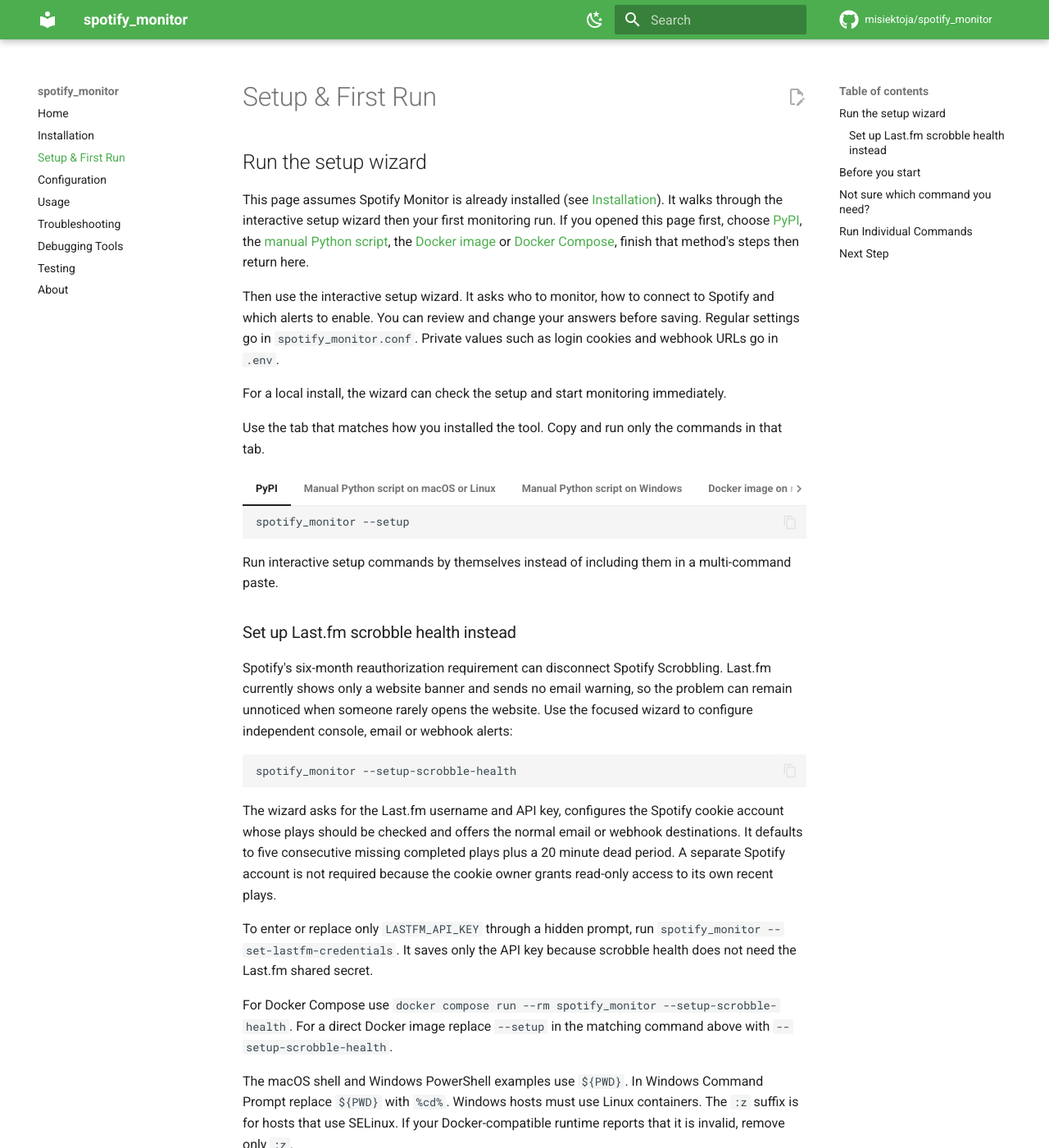
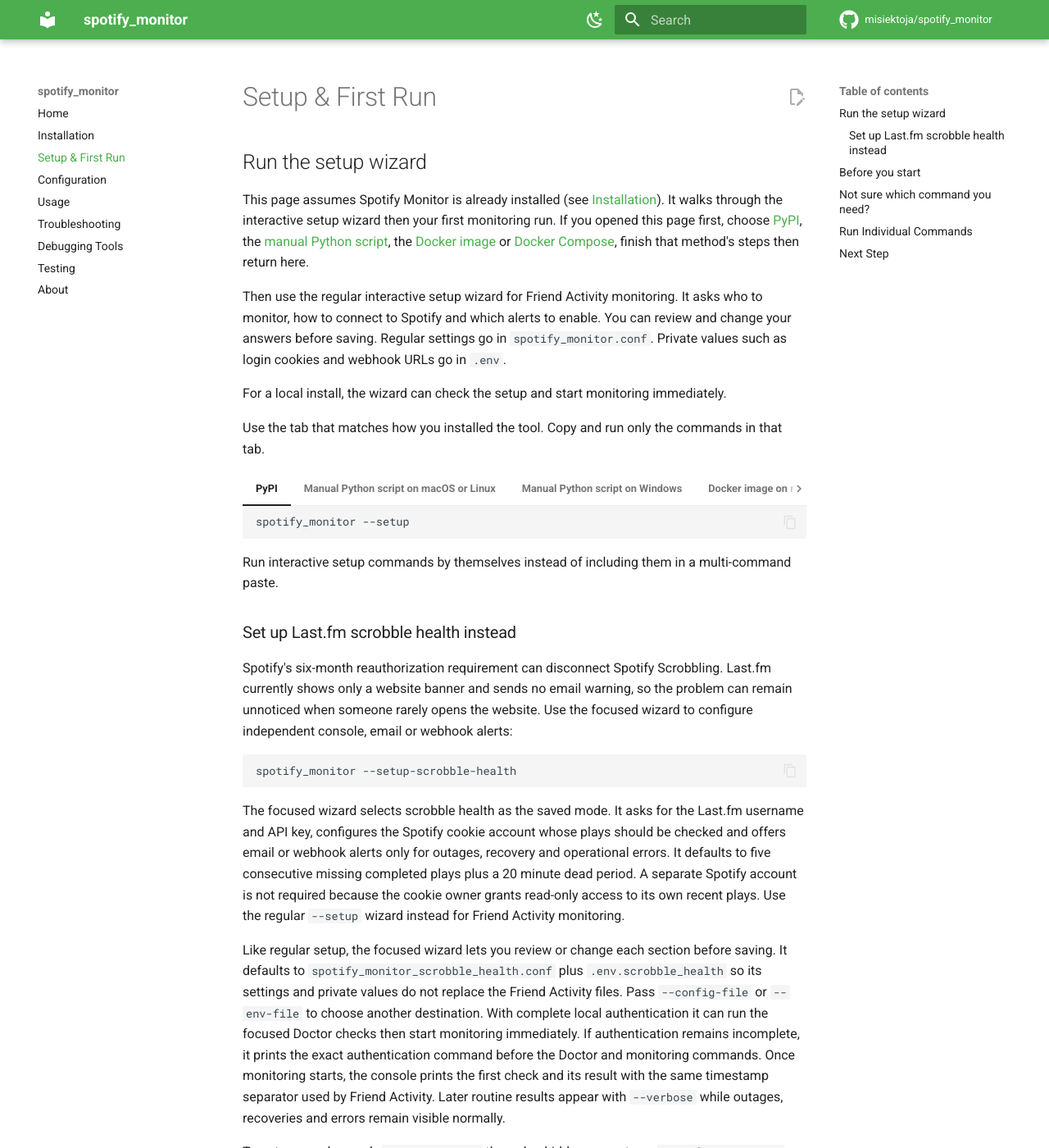
Before and after one commit to misiektoja/spotify_monitor, an MkDocs documentation site: the page built from docs/setup-and-first-run.md, in a window 1280 px wide and 1400 px high. Shown: the whole window at 82% size. Built offline with MkDocs 1.6.1 and Material for MkDocs 9.7.7, drawn with Linux system fonts in a browser that asks for light colours; comment, search, counter and statistics services are not loaded; some of the changed text lies outside the part shown.

Commit message:
docs(setup): document scrobble health setup

````diff
--- a/docs/setup-and-first-run.md
+++ b/docs/setup-and-first-run.md
@@ -5,7 +5,7 @@
 
 This page assumes Spotify Monitor is already installed (see [Installation](installation.md)). It walks through the interactive setup wizard then your first monitoring run. If you opened this page first, choose [PyPI](installation.md#install-from-pypi), the [manual Python script](installation.md#manual-installation), the [Docker image](installation.md#docker-image) or [Docker Compose](installation.md#docker-compose), finish that method's steps then return here.
 
-Then use the interactive setup wizard. It asks who to monitor, how to connect to Spotify and which alerts to enable. You can review and change your answers before saving. Regular settings go in `spotify_monitor.conf`. Private values such as login cookies and webhook URLs go in `.env`.
+Then use the regular interactive setup wizard for Friend Activity monitoring. It asks who to monitor, how to connect to Spotify and which alerts to enable. You can review and change your answers before saving. Regular settings go in `spotify_monitor.conf`. Private values such as login cookies and webhook URLs go in `.env`.
 
 For a local install, the wizard can check the setup and start monitoring immediately.
 
@@ -68,9 +68,11 @@
 spotify_monitor --setup-scrobble-health
 ```
 
-The wizard asks for the Last.fm username and API key, configures the Spotify cookie account whose plays should be checked and offers the normal email or webhook destinations. It defaults to five consecutive missing completed plays plus a 20 minute dead period. A separate Spotify account is not required because the cookie owner grants read-only access to its own recent plays.
+The focused wizard selects scrobble health as the saved mode. It asks for the Last.fm username and API key, configures the Spotify cookie account whose plays should be checked and offers email or webhook alerts only for outages, recovery and operational errors. It defaults to five consecutive missing completed plays plus a 20 minute dead period. A separate Spotify account is not required because the cookie owner grants read-only access to its own recent plays. Use the regular `--setup` wizard instead for Friend Activity monitoring.
 
-To enter or replace only `LASTFM_API_KEY` through a hidden prompt, run `spotify_monitor --set-lastfm-credentials`. It saves only the API key because scrobble health does not need the Last.fm shared secret.
+Like regular setup, the focused wizard lets you review or change each section before saving. It defaults to `spotify_monitor_scrobble_health.conf` plus `.env.scrobble_health` so its settings and private values do not replace the Friend Activity files. Pass `--config-file` or `--env-file` to choose another destination. With complete local authentication it can run the focused Doctor checks then start monitoring immediately. If authentication remains incomplete, it prints the exact authentication command before the Doctor and monitoring commands. Once monitoring starts, the console prints the first check and its result with the same timestamp separator used by Friend Activity. Later routine results appear with `--verbose` while outages, recoveries and errors remain visible normally.
+
+To enter or replace only `LASTFM_API_KEY` through a hidden prompt, run `spotify_monitor --set-lastfm-credentials`. It saves only the API key in `.env.scrobble_health` by default because scrobble health does not need the Last.fm shared secret.
 
 For Docker Compose use `docker compose run --rm spotify_monitor --setup-scrobble-health`. For a direct Docker image replace `--setup` in the matching command above with `--setup-scrobble-health`.
 
````
